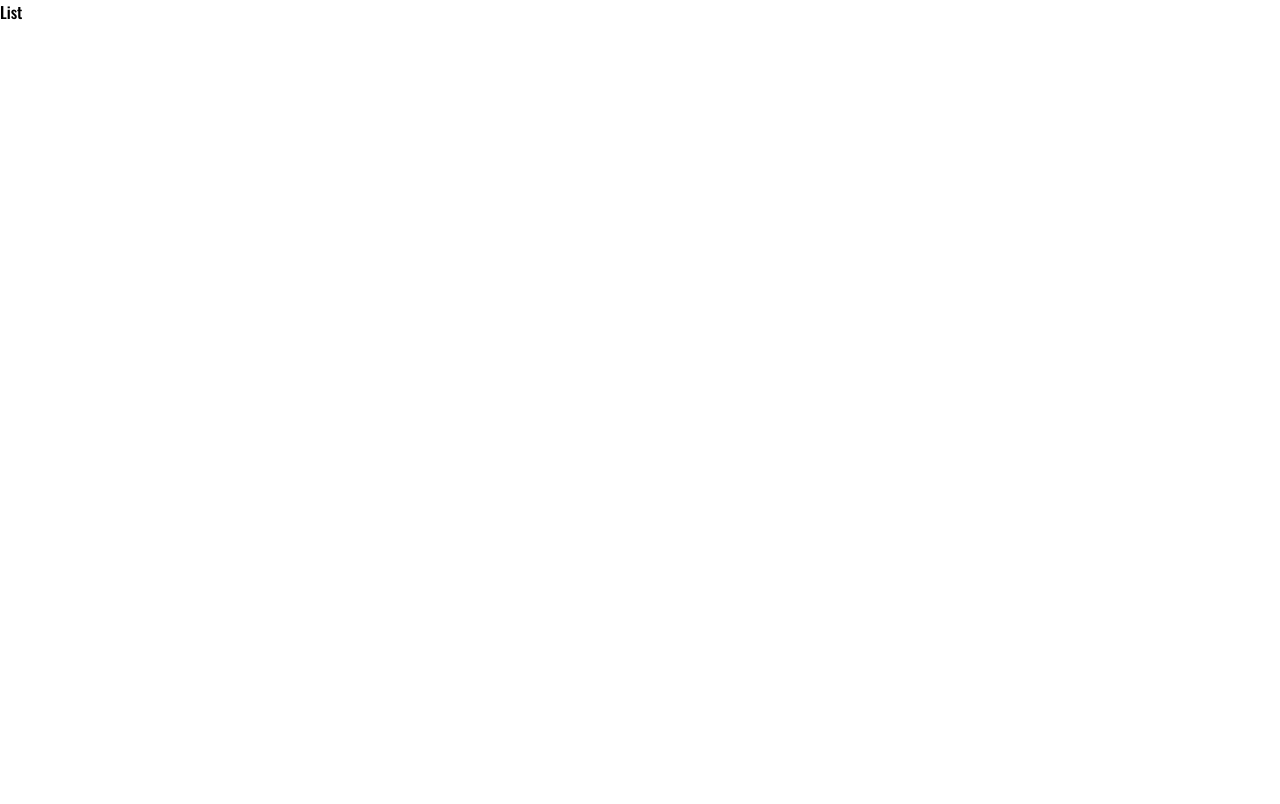
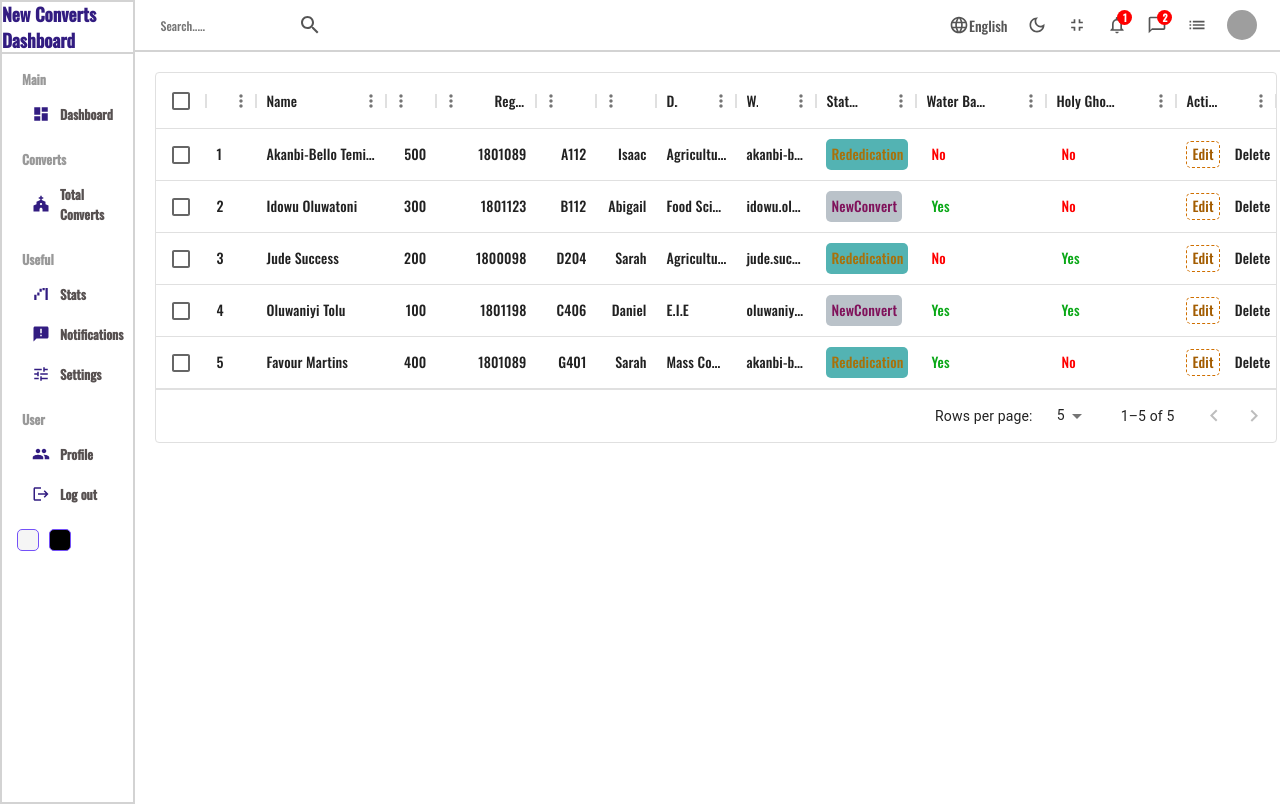
Before and after one commit to Themydee/Altar-Call-HospitalityXEvangelismUnit, a React (Create React App) app: page /users in a window 1280 px wide. Built offline with nearby package versions, Linux system fonts and the light colour scheme; grey boxes are pictures that could not be loaded.

Commit message:
Converts form update

```diff
--- a/package.json
+++ b/package.json
@@ -7,6 +7,7 @@
     "@emotion/styled": "^11.11.0",
     "@mui/icons-material": "^5.14.3",
     "@mui/material": "^5.14.4",
+    "@mui/x-data-grid": "^6.11.1",
     "@testing-library/jest-dom": "^5.17.0",
     "@testing-library/react": "^13.4.0",
     "@testing-library/user-event": "^13.5.0",
--- /dev/null
+++ b/src/components/datatable/Datatable.jsx
@@ -0,0 +1,41 @@
+import React from 'react'
+import "./datatable.scss"
+import { DataGrid} from '@mui/x-data-grid';
+import { columns } from '../../pages/datatablesource';
+import { rows } from '../../pages/datatablesource';
+
+const Datatable = () => {
+
+  const actionColumn = [
+    {
+      field: 'action',
+      headerName: 'Action',
+      width: 100,
+      renderCell:(params)=>{
+        return (
+          <div className='cellAction'>
+            <div className='viewButton'>Edit</div>
+            <div className='deleteButton'>Delete</div>
+          </div>
+        )
+    }
+    },
+  ]
+  return (
+    <div className='datatable'>
+        <DataGrid
+        rows={rows}
+        columns={columns.concat(actionColumn)}
+        initialState={{
+          pagination: {
+            paginationModel: { page: 0, pageSize: 5 },
+          },
+        }}
+        pageSizeOptions={[5, 10]}
+        checkboxSelection
+      />
+    </div>
+  )
+}
+
+export default Datatable
--- /dev/null
+++ b/src/components/datatable/datatable.scss
@@ -0,0 +1,50 @@
+.datatable{
+    height: fit-content;
+    width: fit-content;
+    padding: 20px;
+
+    .cellWithStatus{
+        padding: 5px;
+        border-radius: 5px;
+
+        &.Rededication{
+            background-color: rgb(83, 179, 179);
+            color: rgb(168, 113, 10);
+        }
+
+        &.NewConvert{
+            background-color: rgb(186, 194, 201);
+            color: rgb(128, 18, 91);
+        }
+    }
+
+    .cellWithBaptized, .cellWithSpirit{
+        padding: 5px;
+        border-radius: 5px;
+
+        &.Yes{
+            color: rgb(10, 168, 23);
+        }
+
+        &.No{
+            color: rgb(255, 0, 0);
+        }
+    }
+
+    .cellAction{
+        display: flex;
+        align-items: center;
+        gap: 15px;
+
+        .viewButton{
+            padding: 2px 5px;
+            border-radius: 5px;
+            color: rgb(163, 93, 2);
+            border: 1px dashed rgb(207, 111, 0);
+        }
+
+        .deleteButton{
+
+        }
+    }
+}
--- a/src/components/sidebar/Sidebar.jsx
+++ b/src/components/sidebar/Sidebar.jsx
@@ -12,7 +12,7 @@ import LogoutIcon from '@mui/icons-material/Logout';
 const Sidebar = () => {
   return (
     <div className='sidebar'>
-      <div className='top'><span className="logo">Hospitality Unit</span></div>
+      <div className='top'><span className="logo">New Converts Dashboard</span></div>
       <hr />
       <div className='center'>
         <ul>
@@ -27,14 +27,14 @@ const Sidebar = () => {
             <ChurchIcon className='icon'/>
             <span>Total Converts</span>
           </li>
-          <li>
+          {/* <li>
             <EscalatorWarningIcon className='icon'/>
             <span>New Converts</span>
           </li>
           <li>
             <DirectionsRunIcon className='icon'/>
             <span>Rededication</span>
-          </li>
+          </li> */}
 
           <p className="title">Useful</p>
           <li>
--- /dev/null
+++ b/src/pages/datatablesource.js
@@ -0,0 +1,125 @@
+export const columns = [
+    { field: 'id', headerName: 'ID', width: 30 },
+    { field: 'name', headerName: 'Name', width: 130 },
+    { field: 'level', headerName: 'Level', type: 'number', width: 40},
+    {
+        field: 'reg',
+        headerName: 'Reg No',
+        type: 'number',
+        width: 0,
+    },
+    {
+        field: 'room',
+        headerName: 'Room',
+        type: 'number',
+        width: 60
+    },
+    { field: 'hall', headerName: 'Hall', type: 'number', width: 60},
+    { field: 'dept', headerName: 'Department', width: 80 },
+    { field: 'webmail', headerName: 'Webmail', width: 80 },
+    {
+        field: 'status',
+        headerName: 'Status',
+        width: 100,
+        renderCell:(params)=>{
+            return (
+                <div className={`cellWithStatus ${params.row.status}`}>
+                    {params.row.status}
+                </div>
+            )
+        }
+    },
+    {
+        field: 'baptized',
+        headerName: 'Water Baptized',
+        width: 130 ,
+        renderCell:(params)=>{
+            return (
+                <div className={`cellWithBaptized ${params.row.baptized}`}>
+                    {params.row.baptized}
+                </div>
+            )
+        }
+    },
+    {
+        field: 'spirit',
+        headerName: 'Holy Ghost Baptism',
+        width: 130,
+        renderCell:(params)=>{
+            return (
+                <div className={`cellWithSpirit ${params.row.spirit}`}>
+                    {params.row.spirit}
+                </div>
+            )
+        }
+    },
+]
+
+
+export const rows = [
+    {
+        id: 1,
+        name: 'Akanbi-Bello Temidayo',
+        dept: 'Agricultural Economics',
+        level: '500',
+        reg: '1801089',
+        room: 'A112',
+        hall: 'Isaac',
+        webmail: 'akanbi-bello.temidayo@lmu.edu.ng',
+        status: 'Rededication',
+        baptized: 'No',
+        spirit: 'No',
+    },
+    {
+        id: 2,
+        name: 'Idowu Oluwatoni',
+        dept: 'Food Science',
+        level: '300',
+        reg: '1801123',
+        room: 'B112',
+        hall: 'Abigail',
+        webmail: 'idowu.oluwatoni@lmu.edu.ng',
+        status: 'NewConvert',
+        baptized: 'Yes',
+        spirit: 'No',
+    },
+    {
+        id: 3,
+        name: 'Jude Success',
+        dept: 'Agricultural Extension',
+        level: '200',
+        reg: '1800098',
+        room: 'D204',
+        hall: 'Sarah',
+        webmail: 'jude.success@lmu.edu.ng',
+        status: 'Rededication',
+        baptized: 'No',
+        spirit: 'Yes',
+    },
+    {
+        id: 4,
+        name: 'Oluwaniyi Tolu',
+        dept: 'E.I.E',
+        level: '100',
+        reg: '1801198',
+        room: 'C406',
+        hall: 'Daniel',
+        webmail: 'oluwaniyi.toluwanimi@lmu.edu.ng',
+        status: 'NewConvert',
+        baptized: 'Yes',
+        spirit: 'Yes',
+    },
+    {
+        id: 5,
+        name: 'Favour Martins',
+        dept: 'Mass Communication',
+        level: '400',
+        reg: '1801089',
+        room: 'G401',
+        hall: 'Sarah',
+        webmail: 'akanbi-bello.temidayo@lmu.edu.ng',
+        status: 'Rededication',
+        baptized: 'Yes',
+        spirit: 'No',
+    },
+]
--- a/src/pages/home/Home.jsx
+++ b/src/pages/home/Home.jsx
@@ -25,14 +25,14 @@ const Home = () => {
           <Chart />
         </div>
 
-        <div className="listContainer">
+        {/* <div className="listContainer">
           <div className="listTitle">
             Converts
             <br />
             <br />
             <Table />
           </div>
-        </div>
+        </div> */}
       </div>
     </div>
 
--- a/src/pages/list/List.jsx
+++ b/src/pages/list/List.jsx
@@ -1,9 +1,18 @@
 import React from 'react'
 import './list.scss'
+import Sidebar from '../../components/sidebar/Sidebar'
+import Navbar from '../../components/navbar/Navbar'
+import Datatable from '../../components/datatable/Datatable'
 
 const List = () => {
   return (
-    <div>List</div>
+    <div className='list'>
+      <Sidebar />
+      <div className="listContainer">
+        <Navbar />
+        <Datatable />
+      </div>
+    </div>
   )
 }
 
--- a/src/pages/list/list.scss
+++ b/src/pages/list/list.scss
@@ -0,0 +1,9 @@
+.list{
+    display: flex;
+    width: 100%;
+
+    .listContainer{
+        flex: 6;
+    }
+
+}
```
Also changed, not shown: 1 other file (tests, documents, lock files or other folders).
